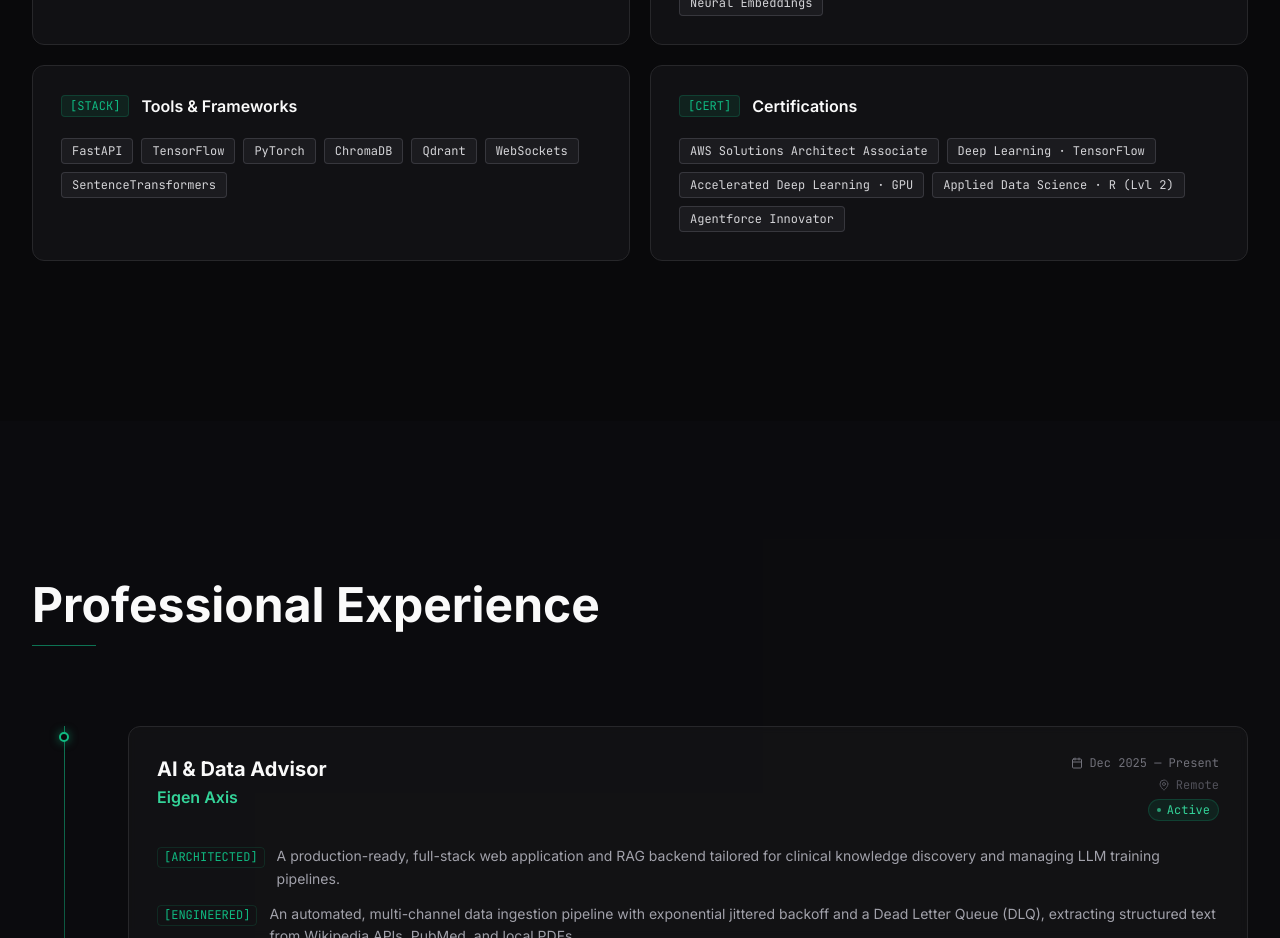
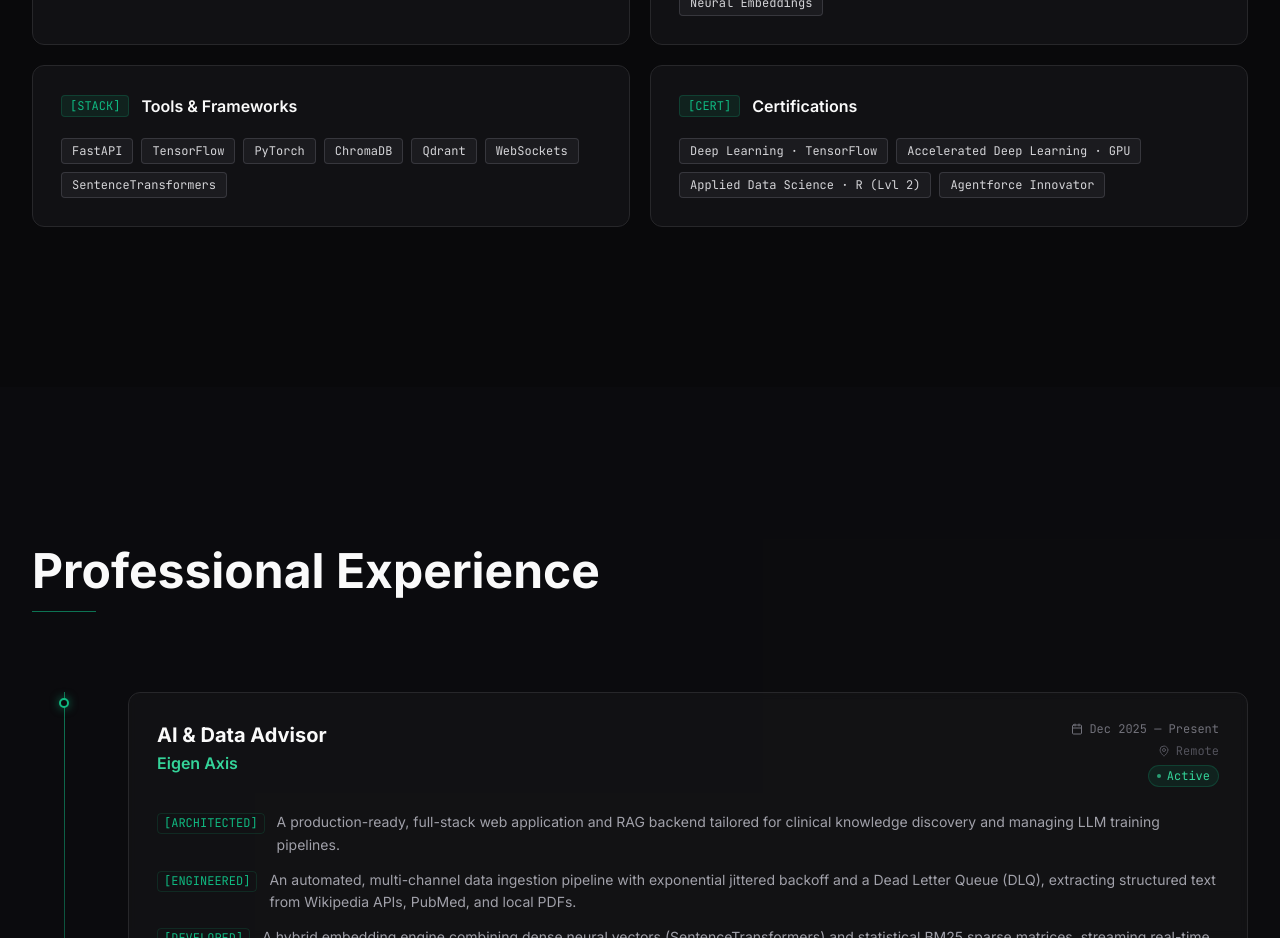
Before and after one commit to vedant-rupwal/vedant-rupwal.github.io, a React (Vite) app: page / in a window 1280 px wide. Shown: the part 1240-2178 px from the top of the page. Built offline with nearby package versions, Linux system fonts and the light colour scheme.

Commit message:
Update resume link and certifications

```diff
--- a/src/components/portfolio/Navbar.jsx
+++ b/src/components/portfolio/Navbar.jsx
@@ -2,7 +2,7 @@ import { useState, useEffect } from 'react';
 import { motion } from 'framer-motion';
 import { FileText, Menu, X } from 'lucide-react';
 
-const RESUME_URL = '/Vedant_Rupwal_Resume.pdf';
+const RESUME_URL = '/_Vedant_Rupwal_Resume.pdf';
 
 const navLinks = [
   { label: 'About', href: '#about' },
--- a/src/components/portfolio/Skills.jsx
+++ b/src/components/portfolio/Skills.jsx
@@ -28,7 +28,6 @@ const skillCategories = [
     label: 'Certifications',
     tag: '[CERT]',
     skills: [
-      'AWS Solutions Architect Associate',
       'Deep Learning · TensorFlow',
       'Accelerated Deep Learning · GPU',
       'Applied Data Science · R (Lvl 2)',
```
